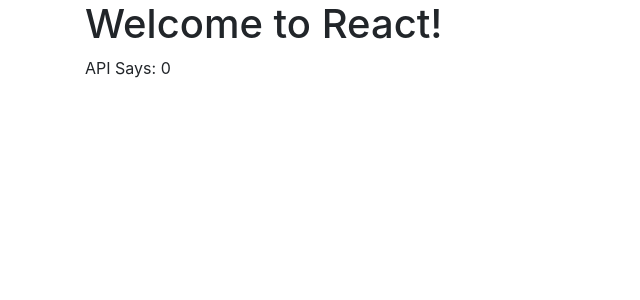
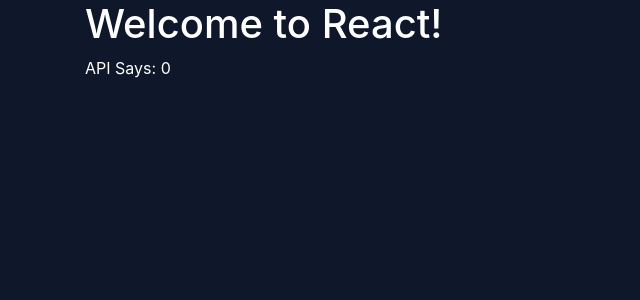
Before and after one commit to safinsingh/react-express-boiler, a React (Create React App) app in the folder client/: page / in a window 1280 px wide. Shown: the top 300 px of the page, without its empty margins (0-640 px from the left). Built offline with nearby package versions, Linux system fonts and the light colour scheme; no server answers.

Commit message:
add scss

```diff
--- a/client/package.json
+++ b/client/package.json
@@ -8,6 +8,7 @@
     "@testing-library/react": "^9.5.0",
     "@testing-library/user-event": "^7.2.1",
     "bootstrap": "^4.5.0",
+    "node-sass": "^4.14.1",
     "react": "^16.13.1",
     "react-dom": "^16.13.1",
     "react-scripts": "3.4.1",
--- a/client/src/App.js
+++ b/client/src/App.js
@@ -4,7 +4,7 @@
 import Login from './components/Login'
 
 import 'bootstrap/dist/css/bootstrap.min.css'
-import './App.css'
+import './App.scss'
 
 class App extends Component {
   render() {
--- /dev/null
+++ b/client/src/App.scss
@@ -0,0 +1,12 @@
+$bgColor: #0f172b;
+$fgColor: #fff;
+
+html,
+body {
+  background-color: $bgColor;
+}
+
+h1,
+p {
+  color: $fgColor;
+}
```
Also changed, not shown: client/src/App.css (deleted), 1 other file (tests, documents, lock files or other folders).
